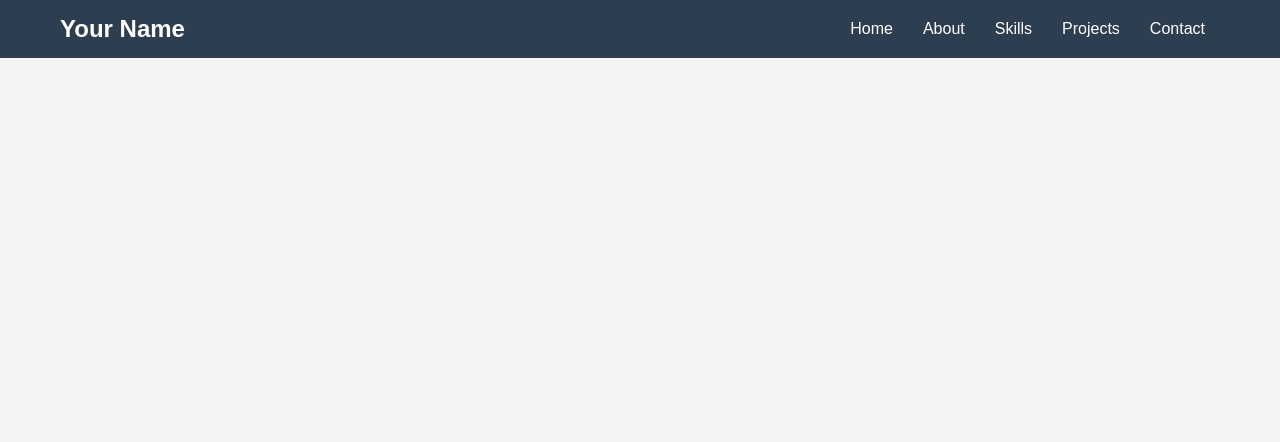
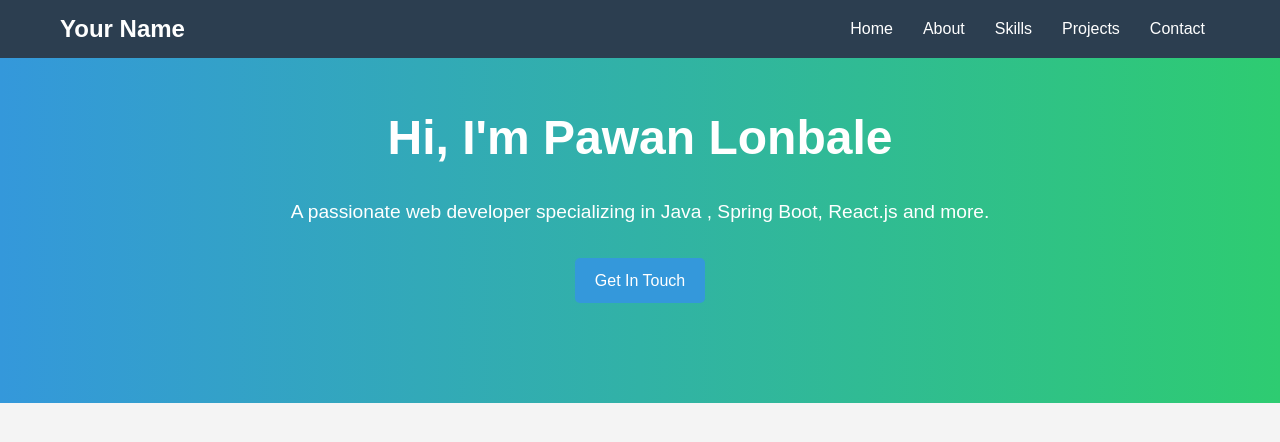
Before and after one commit to Newbie-Domain/My_Portfolio, a React (Vite) app: page / in a window 1280 px wide. Shown: the top 442 px of the page. Built offline with nearby package versions, Linux system fonts and the light colour scheme.

Commit message:
Hero section - short info about my self

```diff
--- a/src/App.jsx
+++ b/src/App.jsx
@@ -3,6 +3,7 @@ import reactLogo from './assets/react.svg'
 import viteLogo from '/vite.svg'
 import './App.css'
 import Header from './components/Header'
+import Hero from './components/Hero'
 
 function App() {
 
@@ -11,6 +12,7 @@ function App() {
     <>
        <div className='App'>
         <Header/>
+        <Hero/>
        </div>
     </>
   )
--- /dev/null
+++ b/src/components/Hero.jsx
@@ -0,0 +1,15 @@
+import React from 'react';
+
+const Hero = () => {
+  return (
+    <section id="hero" style={{ background: 'linear-gradient(to right, #3498db, #2ecc71)', color: '#fff', padding: '100px 0', textAlign: 'center' }}>
+      <div className="container">
+        <h1 style={{ fontSize: '3rem', marginBottom: '20px' }}>Hi, I'm Pawan Lonbale</h1>
+        <p style={{ fontSize: '1.2rem', marginBottom: '30px' }}>A passionate web developer specializing in Java , Spring Boot, React.js and more.</p>
+        <a href="#contact" className="btn">Get In Touch</a>
+      </div>
+    </section>
+  );
+};
+
+export default Hero;
```
